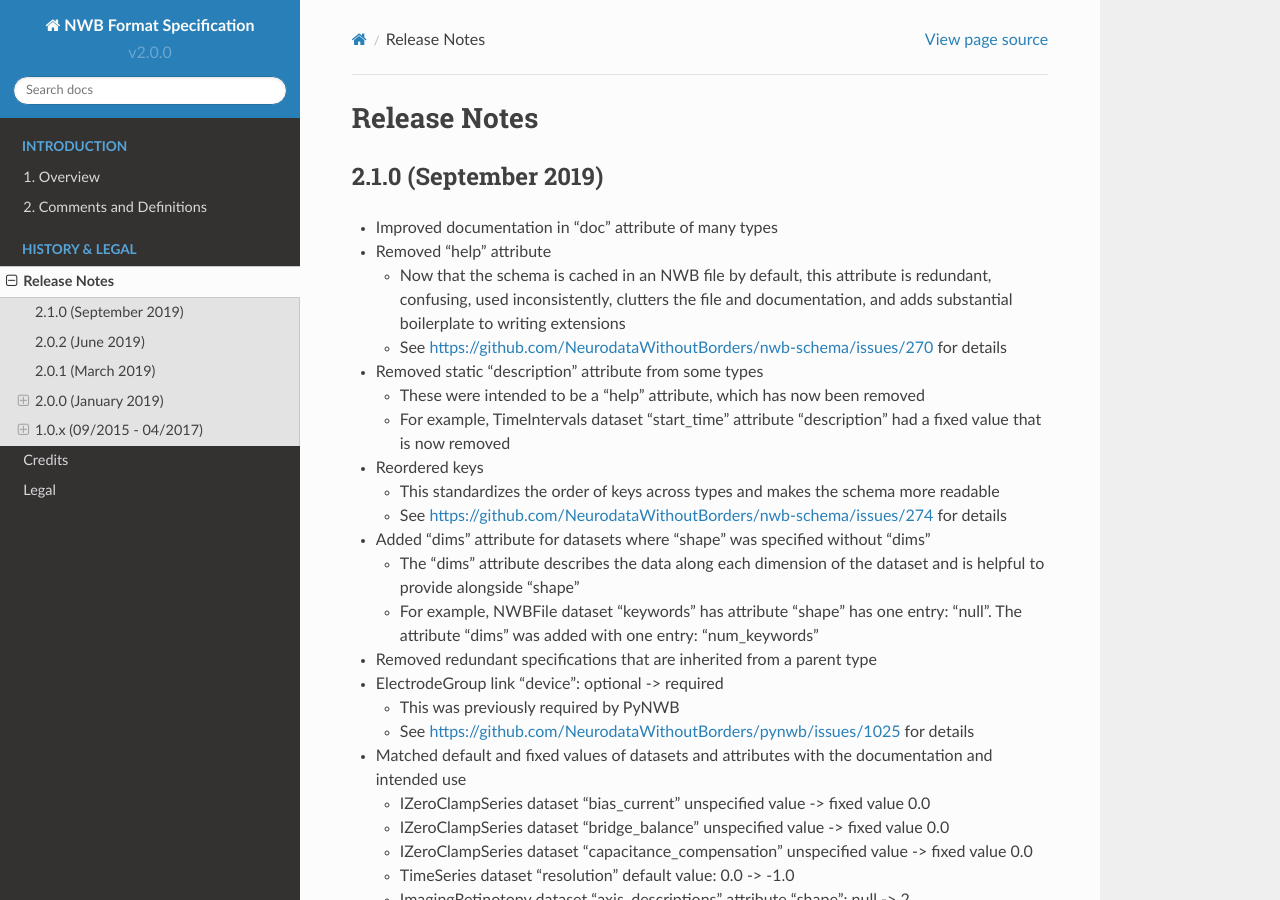
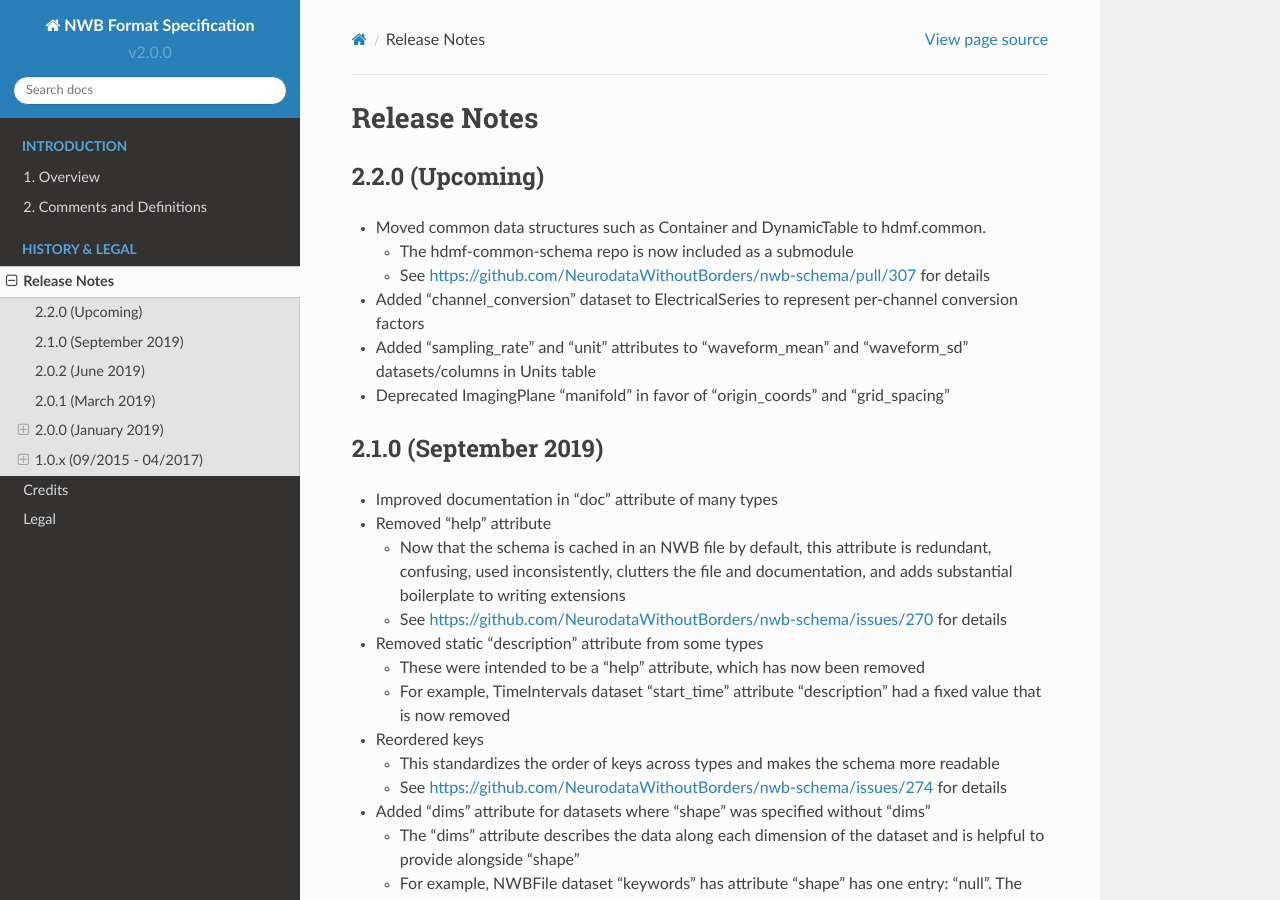
Before and after one commit to NeurodataWithoutBorders/nwb-schema, a Sphinx documentation site: the page built from docs/format/source/format_release_notes.rst, in a window 1280 px wide and 900 px high. Built offline with Sphinx 7.4.7 and the Read the Docs theme 2.0.0, drawn with Linux system fonts in a browser that asks for light colours.

Commit message:
Update release notes

```diff
--- a/docs/format/source/format_release_notes.rst
+++ b/docs/format/source/format_release_notes.rst
@@ -1,8 +1,22 @@
 Release Notes
 =============
 
+2.2.0 (Upcoming)
+----------------
+
+- Moved common data structures such as Container and DynamicTable to hdmf.common.
+
+  - The hdmf-common-schema repo is now included as a submodule
+  - See https://github.com/NeurodataWithoutBorders/nwb-schema/pull/307 for details
+
+- Added "channel_conversion" dataset to ElectricalSeries to represent per-channel conversion factors
+
+- Added "sampling_rate" and "unit" attributes to "waveform_mean" and "waveform_sd" datasets/columns in Units table
+
+- Deprecated ImagingPlane "manifold" in favor of "origin_coords" and "grid_spacing"
+
 2.1.0 (September 2019)
--------------------
+----------------------
 
 - Improved documentation in "doc" attribute of many types
 
```
